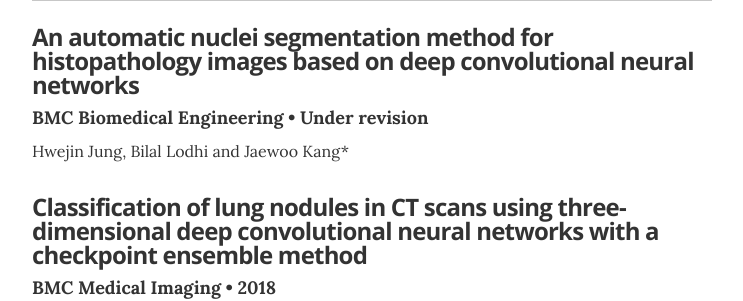
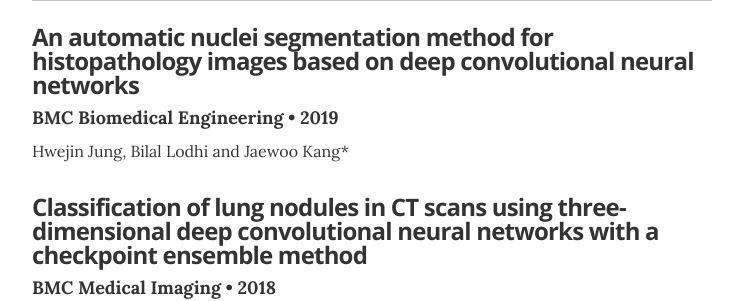
Before and after one commit to hwejin23/hwejin23.github.io, a Jekyll site: the page built from index.html, in a window 1280 px wide and 900 px high, scrolled down 2704 px. Shown: the part 154-455 px from the top of the window, without its empty margins (268-1011 px from the left). Built offline with Jekyll 4.4.1, drawn with Linux system fonts in a browser that asks for light colours.

Commit message:
Update publications.yml

```diff
--- a/_data/publications.yml
+++ b/_data/publications.yml
@@ -2,7 +2,7 @@
 
 - journal: BMC Biomedical Engineering
   title: An automatic nuclei segmentation method for histopathology images based on deep convolutional neural networks
-  year: Under revision
+  year: 2019
   authors: Hwejin Jung, Bilal Lodhi and Jaewoo Kang*
 
 
```
